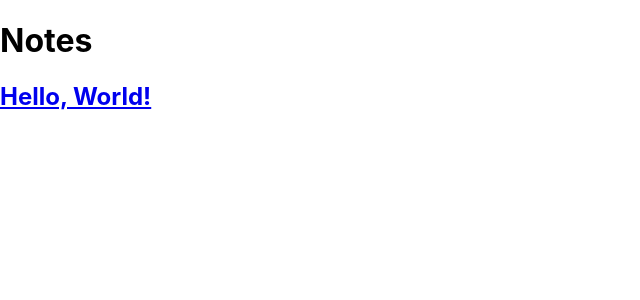
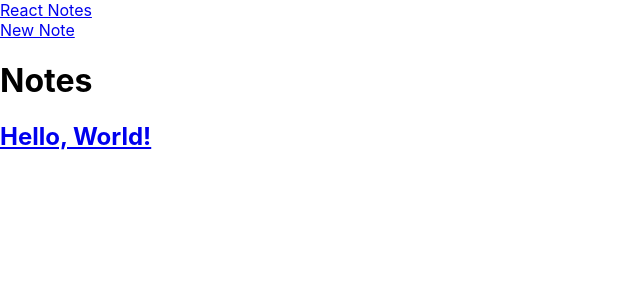
Before and after one commit to alphonsowisseh/Notes, a React (Create React App) app: page / in a window 1280 px wide. Shown: the top 300 px of the page, without its empty margins (0-640 px from the left). Built offline with nearby package versions, Linux system fonts and the light colour scheme.

Commit message:
Import and add Navbar above routes

```diff
--- a/src/App.js
+++ b/src/App.js
@@ -1,9 +1,11 @@
 import React, { Component } from 'react'
 import {  BrowserRouter as Router, Route } from 'react-router-dom'
 import './App.css'
+
+import Navbar from './components/Navbar'
+
 import IndexPage from './pages/index'
 import ShowPage from './pages/ShowPage'
-
 
 export class App extends Component {
   state = {
@@ -20,6 +22,7 @@ export class App extends Component {
     return (
       <Router>
       <div>
+        <Navbar />
         <Route exact path="/" component={(props) => <IndexPage {...props} notes={this.state.notes} />} />
         <Route exact path="/notes/:id" component={(props) => <ShowPage {...props} note={this.state.notes[props.match.params.id]} />} />
       </div>
```
